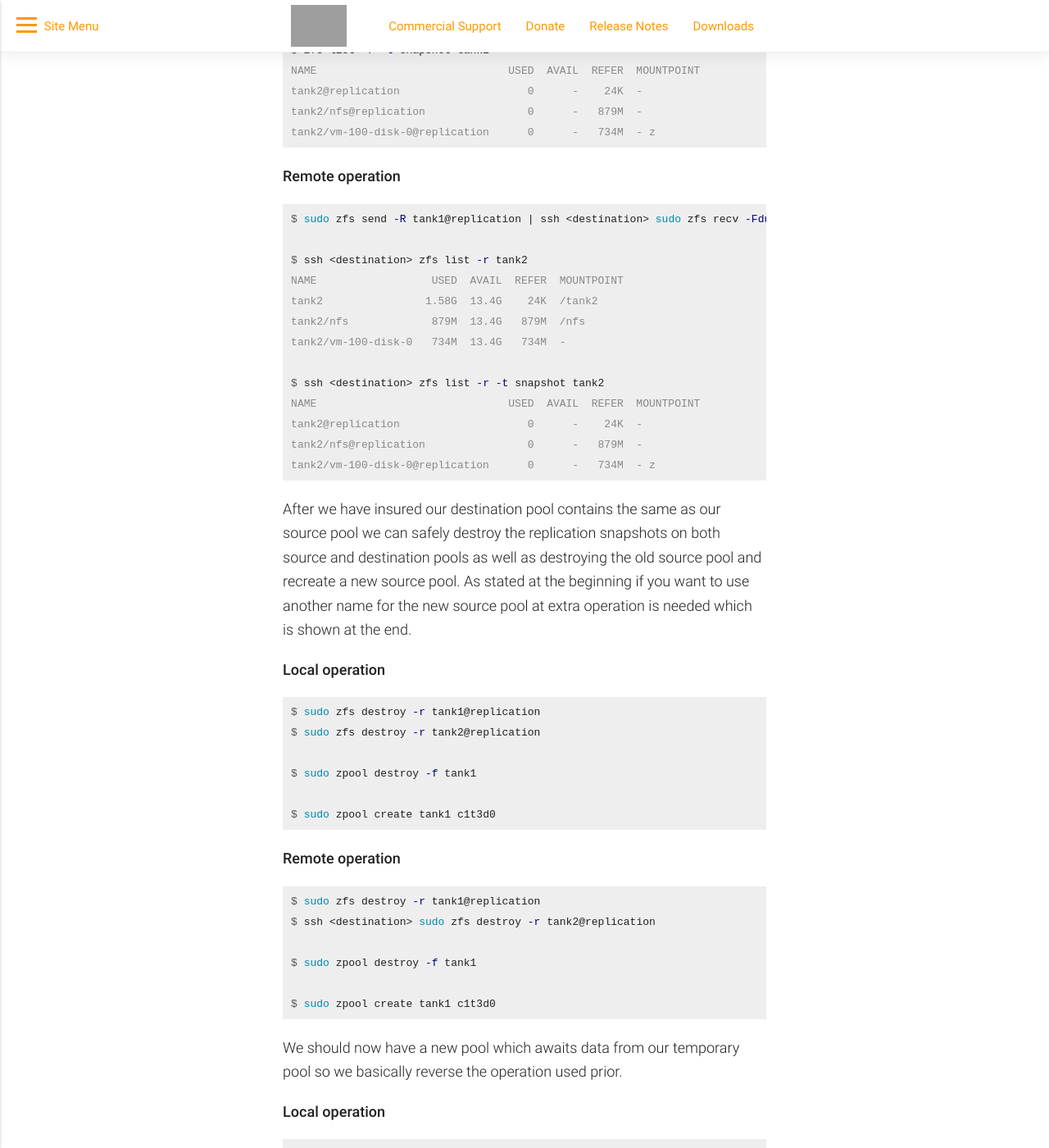
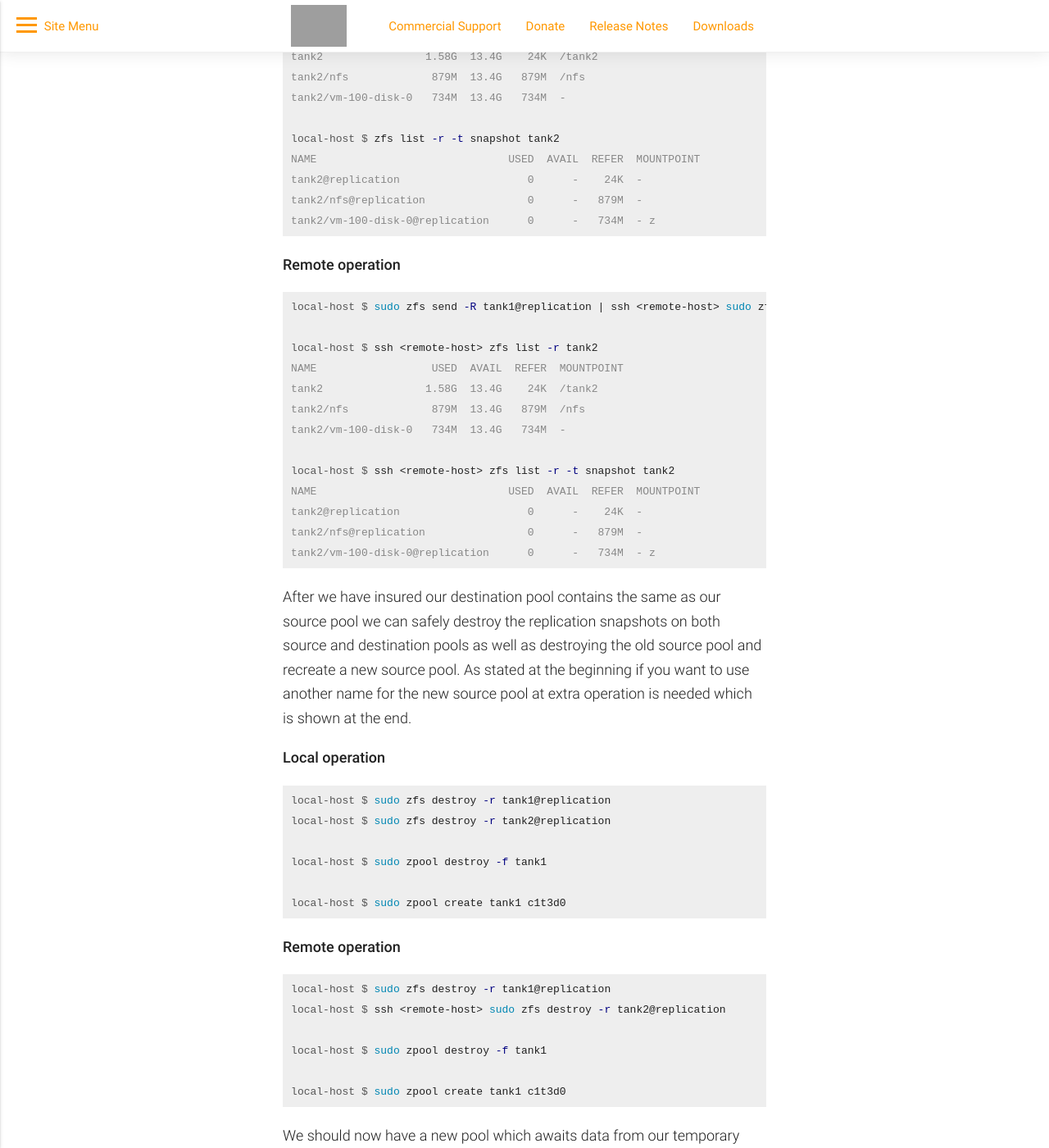
Before and after one commit to omniosorg/omniosorg.github.io, a Jekyll site: the page built from _docs/info/migrate_entire_pool.md, in a window 1280 px wide and 1400 px high, scrolled down 2546 px. Shown: the whole window at 82% size. Built offline with Jekyll 4.4.1, drawn with Linux system fonts in a browser that asks for light colours; comment, search, counter and statistics services are not loaded; some of the changed text lies outside the part shown; grey boxes are pictures that could not be loaded.

Commit message:
Use local-host and remote-host to clarify where command is executed
Signed-off-by: Michael Rasmussen <mir@datanom.net>

````diff
--- a/_docs/info/migrate_entire_pool.md
+++ b/_docs/info/migrate_entire_pool.md
@@ -13,9 +13,13 @@ Since I do not use SMB then there is no example with SMB but I am very confident
 
 The current setup is shown below. For the sake of simplicity I use single disk pools but any pool structure, mirror, and raidz(n) can use this recipe.
 
+In description below the following convention is:
+local-host = Host where pool to migrate exist.
+remote-host = Remote host where pool is migrated to in case of remote migration
+
 
 ``` terminal
-$ zpool status tank1 tank2
+local-host $ zpool status tank1 tank2
   pool: tank1
  state: ONLINE
   scan: none requested
@@ -42,7 +46,7 @@ errors: No known data errors
 before rebooting into single user mode you need to save a list LUN's in case you need to change the name of the pool. As can be seen below every LUN is given a GUID which is referred to by the target and view and this GUID use an absolute path to point to the volume so this needs to be changed in that case. More about that later.
 
 ``` terminal
-$ sudo sbdadm list-lu
+local-host $ sudo sbdadm list-lu
 
 Found 1 LU(s)
 
@@ -54,7 +58,7 @@ Found 1 LU(s)
 It is also advisable to save the NFS configuration.
 
 ``` terminal
-$ zfs get sharenfs tank1/nfs
+local-host $ zfs get sharenfs tank1/nfs
 NAME       PROPERTY  VALUE                                SOURCE
 tank1/nfs  sharenfs  rw=@192.168.2.92,root=@192.168.2.92  local
 ```
@@ -62,7 +66,7 @@ tank1/nfs  sharenfs  rw=@192.168.2.92,root=@192.168.2.92  local
 The current contents on tank1 which we want to migrate.
 
 ``` terminal
-$ zfs list -r tank1
+local-host $ zfs list -r tank1
 NAME                  USED  AVAIL  REFER  MOUNTPOINT
 tank1                1.58G  13.4G    24K  /tank1
 tank1/nfs             879M  13.4G   879M  /nfs
@@ -74,9 +78,9 @@ When all this is done it is now time to reboot into single user mode.
 After reboot into single user mode we start with creating a snapshot of the entire pool we want to migrate.
 
 ``` terminal
-$ sudo zfs snapshot -r tank1@replication
+local-host $ sudo zfs snapshot -r tank1@replication
 
-$ zfs list -r -t snapshot tank1
+local-host $ zfs list -r -t snapshot tank1
 NAME                              USED  AVAIL  REFER  MOUNTPOINT
 tank1@replication                    0      -    24K  -
 tank1/nfs@replication                0      -   879M  -
@@ -88,15 +92,15 @@ After making the a snapshot of the entire pool when temporarily send the entire
 **Local operation**
 
 ``` terminal
-$ sudo zfs send -R tank1@replication | sudo zfs recv -Fdu tank2
+local-host $ sudo zfs send -R tank1@replication | sudo zfs recv -Fdu tank2
 
-$ zfs list -r tank2
+local-host $ zfs list -r tank2
 NAME                  USED  AVAIL  REFER  MOUNTPOINT
 tank2                1.58G  13.4G    24K  /tank2
 tank2/nfs             879M  13.4G   879M  /nfs
 tank2/vm-100-disk-0   734M  13.4G   734M  -
 
-$ zfs list -r -t snapshot tank2
+local-host $ zfs list -r -t snapshot tank2
 NAME                              USED  AVAIL  REFER  MOUNTPOINT
 tank2@replication                    0      -    24K  -
 tank2/nfs@replication                0      -   879M  -
@@ -106,15 +110,15 @@ tank2/vm-100-disk-0@replication      0      -   734M  - z
 **Remote operation**
 
 ``` terminal
-$ sudo zfs send -R tank1@replication | ssh <destination> sudo zfs recv -Fdu tank2
+local-host $ sudo zfs send -R tank1@replication | ssh <remote-host> sudo zfs recv -Fdu tank2
 
-$ ssh <destination> zfs list -r tank2
+local-host $ ssh <remote-host> zfs list -r tank2
 NAME                  USED  AVAIL  REFER  MOUNTPOINT
 tank2                1.58G  13.4G    24K  /tank2
 tank2/nfs             879M  13.4G   879M  /nfs
 tank2/vm-100-disk-0   734M  13.4G   734M  -
 
-$ ssh <destination> zfs list -r -t snapshot tank2
+local-host $ ssh <remote-host> zfs list -r -t snapshot tank2
 NAME                              USED  AVAIL  REFER  MOUNTPOINT
 tank2@replication                    0      -    24K  -
 tank2/nfs@replication                0      -   879M  -
@@ -126,23 +130,23 @@ After we have insured our destination pool contains the same as our source pool
 **Local operation**
 
 ``` terminal
-$ sudo zfs destroy -r tank1@replication
-$ sudo zfs destroy -r tank2@replication
+local-host $ sudo zfs destroy -r tank1@replication
+local-host $ sudo zfs destroy -r tank2@replication
 
-$ sudo zpool destroy -f tank1
+local-host $ sudo zpool destroy -f tank1
 
-$ sudo zpool create tank1 c1t3d0
+local-host $ sudo zpool create tank1 c1t3d0
 ```
 
 **Remote operation**
 
 ``` terminal
-$ sudo zfs destroy -r tank1@replication
-$ ssh <destination> sudo zfs destroy -r tank2@replication
+local-host $ sudo zfs destroy -r tank1@replication
+local-host $ ssh <remote-host> sudo zfs destroy -r tank2@replication
 
-$ sudo zpool destroy -f tank1
+local-host $ sudo zpool destroy -f tank1
 
-$ sudo zpool create tank1 c1t3d0
+local-host $ sudo zpool create tank1 c1t3d0
 ```
 
 We should now have a new pool which awaits data from our temporary pool so we basically reverse the operation used prior.
@@ -150,17 +154,17 @@ We should now have a new pool which awaits data from our temporary pool so we ba
 **Local operation**
 
 ``` terminal
-$ sudo zfs snapshot -r tank2@replication
+local-host $ sudo zfs snapshot -r tank2@replication
 
-$ sudo zfs send -R tank2@replication | zfs recv -Fdu tank1
+local-host $ sudo zfs send -R tank2@replication | zfs recv -Fdu tank1
 
-$ zfs list -r tank1
+local-host $ zfs list -r tank1
 NAME                  USED  AVAIL  REFER  MOUNTPOINT
 tank1                1.58G  13.4G    24K  /tank2
 tank1/nfs             879M  13.4G   879M  /nfs
 tank1/vm-100-disk-0   734M  13.4G   734M  -
 
-$ zfs list -r -t snapshot tank1
+local-host $ zfs list -r -t snapshot tank1
 NAME                              USED  AVAIL  REFER  MOUNTPOINT
 tank1@replication                    0      -    24K  -
 tank1/nfs@replication                0      -   879M  -
@@ -169,17 +173,17 @@ tank1/vm-100-disk-0@replication      0      -   734M  -
 
 **Remote operation**
 ``` terminal
-$ ssh <destination> sudo zfs snapshot -r tank2@replication
+local-host $ ssh <remote-host> sudo zfs snapshot -r tank2@replication
 
-$ ssh <destination> sudo zfs send -R tank2@replication | ssh <our IP> sudo zfs recv -Fdu tank1
+local-host $ ssh <remote-host> sudo zfs send -R tank2@replication | ssh <local-host> sudo zfs recv -Fdu tank1
 
-$ zfs list -r tank1
+local-host $ zfs list -r tank1
 NAME                  USED  AVAIL  REFER  MOUNTPOINT
 tank1                1.58G  13.4G    24K  /tank2
 tank1/nfs             879M  13.4G   879M  /nfs
 tank1/vm-100-disk-0   734M  13.4G   734M  -
 
-$ zfs list -r -t snapshot tank1
+local-host $ zfs list -r -t snapshot tank1
 NAME                              USED  AVAIL  REFER  MOUNTPOINT
 tank1@replication                    0      -    24K  -
 tank1/nfs@replication                0      -   879M  -
@@ -191,15 +195,15 @@ We have now transferred our data back so we can now safely remove the replicatio
 **Local operation**
 
 ``` terminal
-$ sudo zfs destroy -r tank1@replication
-$ sudo zfs destroy -r tank2@replication
+local-host $ sudo zfs destroy -r tank1@replication
+local-host $ sudo zfs destroy -r tank2@replication
 ```
 
 **Remote operation**
 
 ``` terminal
-$ sudo zfs destroy -r tank1@replication
-$ ssh <destination> sudo zfs destroy -r tank2@replication
+local-host $ sudo zfs destroy -r tank1@replication
+local-host $ ssh <remote-host> sudo zfs destroy -r tank2@replication
 ```
 
 To prevent mounting conflicts or having NFS datasets active and mounted on our temporary pool when must make some changes.
@@ -207,21 +211,21 @@ To prevent mounting conflicts or having NFS datasets active and mounted on our t
 **Local operation**
 
 ``` terminal
-$ sudo zfs set sharenfs=off tank2/nfs
-$ sudo zfs set mountpoint=/nfs2 tank2/nfs
+local-host $ sudo zfs set sharenfs=off tank2/nfs
+local-host $ sudo zfs set mountpoint=/nfs2 tank2/nfs
 ```
 
 **Remote operation**
 
 ``` terminal
-$ ssh <destination> sudo zfs set sharenfs=off tank2/nfs
-$ ssh <destination> sudo zfs set mountpoint=/nfs2 tank2/nfs
+local-host $ ssh <remote-host> sudo zfs set sharenfs=off tank2/nfs
+local-host $ ssh <remote-host> sudo zfs set mountpoint=/nfs2 tank2/nfs
 ```
 
 If you changed the name of the pool you need to perform this extra step to have your LUN's available for your targets and view on the new pool. This is where the saved list of LUN's is needed. So for every LUN you need to perform the following:
 
 ``` terminal
-$ sudo stmfadm create-lu -p guid=600144f9977e98a82116f276d021eba3 /dev/zvol/rdsk/<name_for_new_tank1>/vm-100-disk-0
+local-host $ sudo stmfadm create-lu -p guid=600144f9977e98a82116f276d021eba3 /dev/zvol/rdsk/<name_for_new_tank1>/vm-100-disk-0
 ```
 
 You can now reboot into multi user mode again and every thing should be available again.
@@ -230,7 +234,7 @@ To ensure everything is fine you can perform the checks below and compare the ou
 
 
 ``` terminal
-$ sudo sbdadm list-lu
+local-host $ sudo sbdadm list-lu
 
 Found 1 LU(s)
 
@@ -238,7 +242,7 @@ Found 1 LU(s)
 --------------------------------  -------------------  ----------------
 600144f9977e98a82116f276d021eba3  34359738368          /dev/zvol/rdsk/tank1/vm-100-disk-0
 
-$ zfs get sharenfs tank1/nfs
+local-host $ zfs get sharenfs tank1/nfs
 NAME       PROPERTY  VALUE                                SOURCE
 tank1/nfs  sharenfs  rw=@192.168.2.92,root=@192.168.2.92  local
 ```
@@ -248,13 +252,13 @@ You can now safely destroy your temporary pool or stored it as a safety backup.
 **Local operation**
 
 ``` terminal
-$ sudo zpool destroy -f tank2
+local-host $ sudo zpool destroy -f tank2
 ```
 
 **Remote operation**
 
 ``` terminal
-$ ssh <destination> sudo zpool destroy -f tank2
+local-host $ ssh <remote-host> sudo zpool destroy -f tank2
 ```
 
 ### Contact
````
